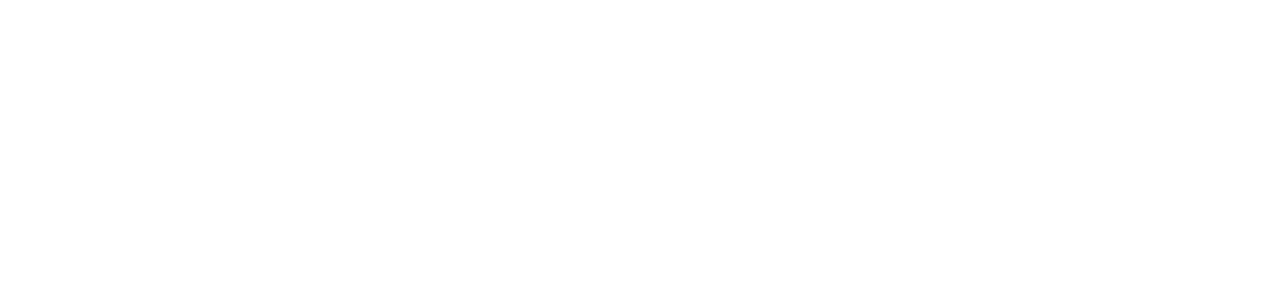
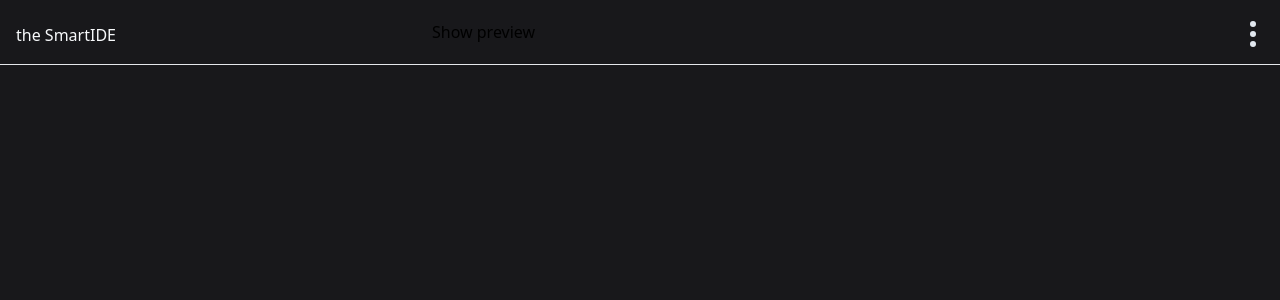
Before and after one commit to SaladinX1/IDE_react, a React (Vite) app: page / in a window 1280 px wide. Shown: the top 300 px of the page. Built offline with nearby package versions, Linux system fonts and the light colour scheme.

Commit message:
Mise en place du tamplate de base IDE

```diff
--- a/src/App.jsx
+++ b/src/App.jsx
@@ -1,6 +1,28 @@
 function App() {
   return (
-    <div>
+    <div className="bg-zinc-900 min-h-screen flex flex-col">
+      <div className="px-4 py-4 border-b flex items-center">
+        <h1 className="w-full text-slate-50 text-2xl">
+          <span className="text-base">the <span>SmartIDE</span></span>
+        </h1>
+        <div className="w-full">
+            <button>Show preview</button>
+        </div>
+        <div className="w-full flex">
+            <div className="ml-auto mr-2">
+              <div className="w-[6px] h-[6px] bg-slate-200 rounded-full my-1">
+
+              </div>
+              <div className="w-[6px] h-[6px] bg-slate-200 rounded-full my-1">
+
+              </div>
+              <div className="w-[6px] h-[6px] bg-slate-200 rounded-full">
+
+              </div>
+
+            </div>
+        </div>
+      </div>
     </div>
   )
 }
```
Also changed, not shown: 1 other file (tests, documents, lock files or other folders).
